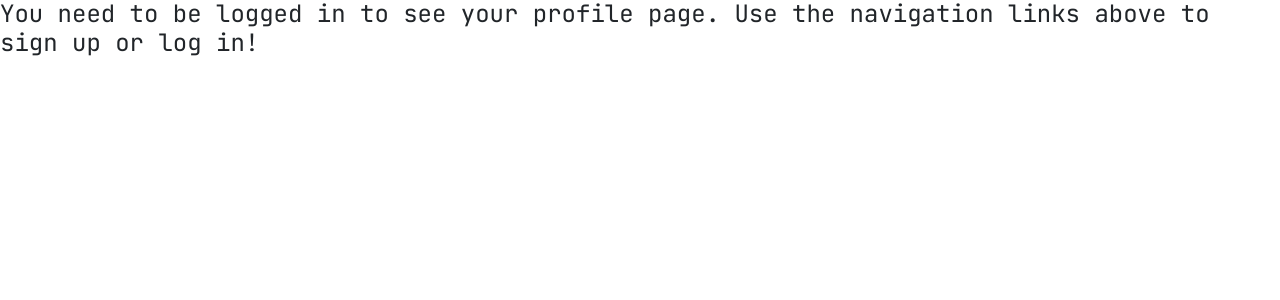
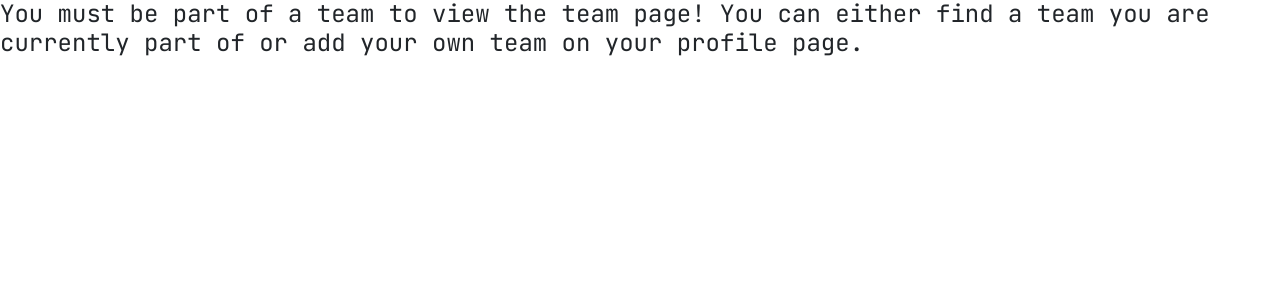
Before and after one commit to DRCallaghan/Carded, a React (Create React App) app in the folder client/: page /team in a window 1280 px wide. Shown: the top 300 px of the page. Built offline with nearby package versions, Linux system fonts and the light colour scheme; no server answers.

Commit message:
added header and basic formatting to 'wrong email/password' page

```diff
--- a/client/src/pages/Login.js
+++ b/client/src/pages/Login.js
@@ -23,7 +23,6 @@ const Login = (props) => {
   // submit form
   const handleFormSubmit = async (event) => {
     event.preventDefault();
-    navigate('/profiles')
     console.log(formState);
     try {
       const { data } = await login({
@@ -34,6 +33,8 @@ const Login = (props) => {
     } catch (e) {
       console.error(e);
     }
+
+    navigate('/profiles');
 
     // clear form values
     setFormState({
--- a/client/src/pages/Profile.js
+++ b/client/src/pages/Profile.js
@@ -9,6 +9,7 @@ import CardExample from '../components/Bootstrap/card';
 import Drop from '../components/Bootstrap/dropdown';
 import HomeFooter from '../components/Footer/homefoot';
 import SearchModal from '../components/Bootstrap/searchModal';
+import Header from "../components/Header";
 
 const Profile = () => {
   const { profileId } = useParams();
@@ -35,10 +36,13 @@ const Profile = () => {
 
   if (!profile?.name) {
     return (
-      <h4>
-        You need to be logged in to see your profile page. Use the navigation
-        links above to sign up or log in!
-      </h4>
+      <div className="flex-row justify-center">
+        <Header />
+        <div className="col-12 col-md-10 my-3"></div>
+        <h4>
+          Email or password not found! Use the navigation links above to sign up or log in!
+        </h4>
+      </div>
     );
   }
 
--- a/client/src/pages/TeamPage.js
+++ b/client/src/pages/TeamPage.js
@@ -30,11 +30,10 @@ const TeamPage = () => {
         return <div>Loading...</div>;
     }
 
-    if (!profile?.name) {
+    if (!profile?.team) {
         return (
             <h4>
-                You need to be logged in to see your profile page. Use the navigation
-                links above to sign up or log in!
+                You must be part of a team to view the team page! You can either find a team you are currently part of or add your own team on your profile page.
             </h4>
         );
     }
```
Also changed, not shown: client/src/pages/Home.js (indentation only), 1 other file (tests, documents, lock files or other folders).
